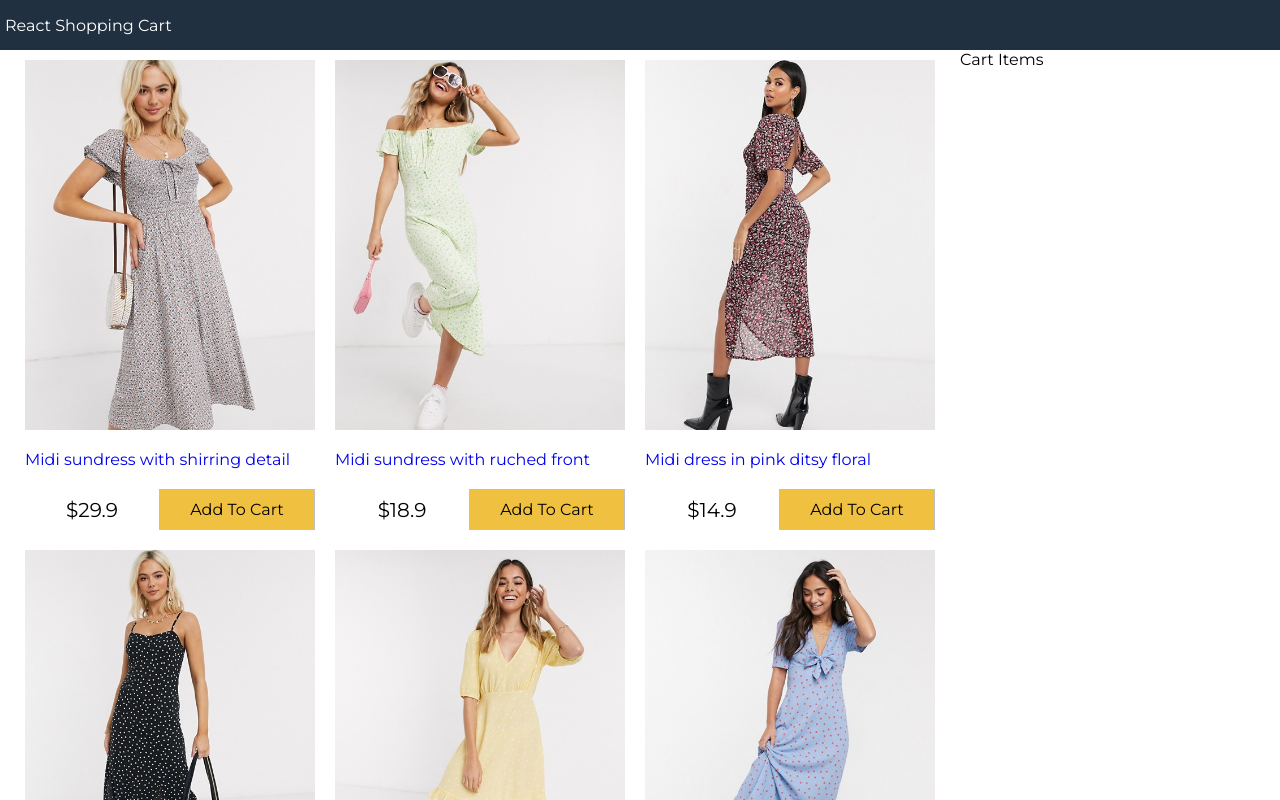
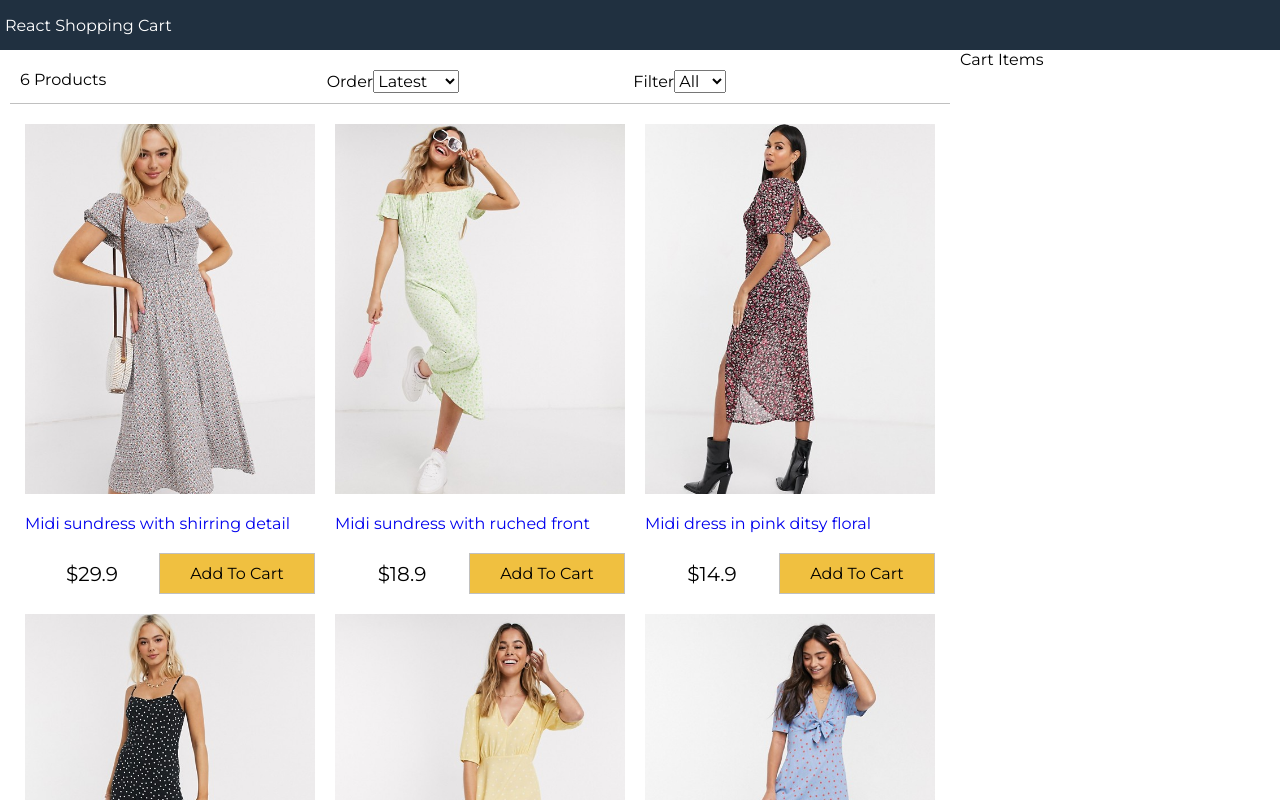
Before and after one commit to avinash0903/shopping-cart, a React (Create React App) app: page / in a window 1280 px wide. Shown: the top 800 px of the page. Built offline with nearby package versions, Linux system fonts and the light colour scheme.

Commit message:
filter-component

```diff
--- a/src/App.js
+++ b/src/App.js
@@ -1,4 +1,5 @@
 import React from "react";
+import Filter from "./components/Filter";
 import Products from "./components/Products";
 import data from "./data.json";
 
@@ -11,6 +12,41 @@
       sort: "",
     };
   }
+  sortProducts = (event) => {
+    //console.log(event.target.value);
+    const sort = event.target.value;
+    this.setState((state) => ({
+      sort: sort,
+      products: this.state.products
+        .slice()
+        .sort((a, b) =>
+          sort === "Lowest"
+            ? a.price > b.price
+              ? 1
+              : -1
+            : sort === "Highest"
+            ? a.price < b.price
+              ? 1
+              : -1
+            : a._id < b._id
+            ? 1
+            : -1
+        ),
+    }));
+  };
+  filterProducts = (event) => {
+    //console.log(event.target.value);
+    if (event.target.value === "") {
+      this.setState({ size: event.target.value, products: data.products });
+    } else {
+      this.setState({
+        size: event.target.value,
+        products: data.products.filter(
+          (product) => product.availableSizes.indexOf(event.target.value) >= 0
+        ),
+      });
+    }
+  };
   render() {
     return (
       <div className="grid-container">
@@ -20,6 +56,13 @@
         <main>
           <div className="content">
             <div className="main">
+              <Filter
+                count={this.state.products.length}
+                size={this.state.size}
+                sort={this.state.sort}
+                filterProducts={this.filterProducts}
+                sortProducts={this.sortProducts}
+              />
               <Products products={this.state.products} />
             </div>
             <div className="sidebar">Cart Items</div>
--- /dev/null
+++ b/src/components/Filter.js
@@ -0,0 +1,31 @@
+import React, { Component } from "react";
+
+export default class Filter extends Component {
+  render() {
+    return (
+      <div className="filter">
+        <div className="filter-result">{this.props.count} Products</div>
+        <div className="filter-sort">
+          Order
+          <select value={this.props.sort} onChange={this.props.sortProducts}>
+            <option value="Latest">Latest</option>
+            <option value="Lowest">Lowest</option>
+            <option value="Highest">Highest</option>
+          </select>
+        </div>
+        <div className="filter-size">
+          Filter
+          <select value={this.props.size} onChange={this.props.filterProducts}>
+            <option value="">All</option>
+            <option value="XS">XS</option>
+            <option value="S">S</option>
+            <option value="M">M</option>
+            <option value="L">L</option>
+            <option value="XL">XL</option>
+            <option value="XXL">XXL</option>
+          </select>
+        </div>
+      </div>
+    );
+  }
+}
```
